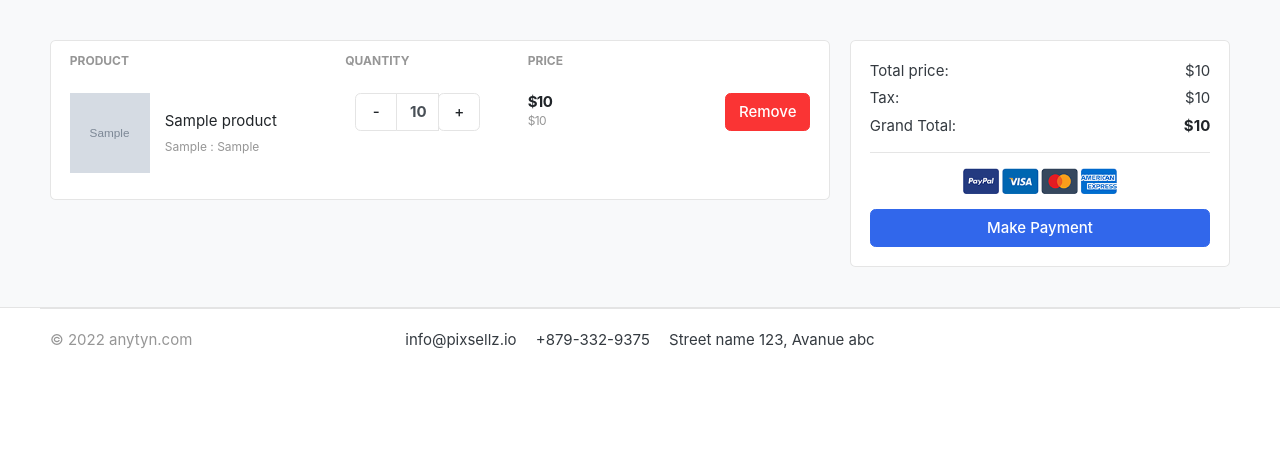
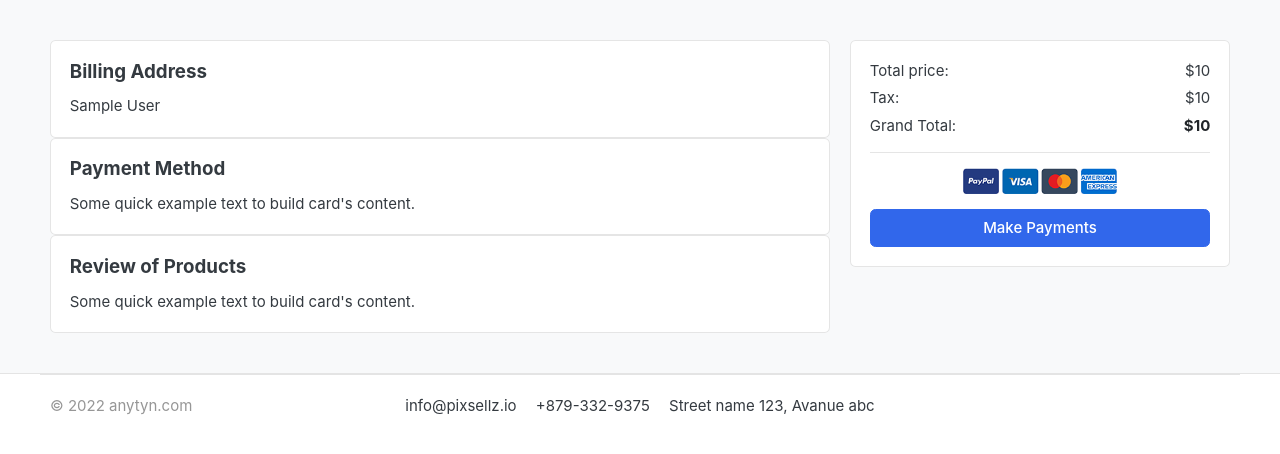
Before and after one commit to ikechiauxtynokorie/anytyn-django, a Django app: template templates/orders/payments.html in a window 1280 px wide. Shown: the part 124-578 px from the top of the page. Run offline with Django 3.2, Linux system fonts and the light colour scheme; the template is opened without the code that fills it: most values are stand-ins (such as "Sample title", 1, 10 or a date in 2020); grey boxes marked "Sample" are stand-in pictures; some libraries are stand-ins or nearby versions; some web fonts are replaced.

Commit message:
payments orders

```diff
--- a/orders/models.py
+++ b/orders/models.py
@@ -48,6 +48,10 @@ class Order(models.Model):
     created_at = models.DateTimeField(auto_now_add=True)
     update_at = models.DateTimeField(auto_now=True)
 
+
+    def full_name(self):
+        return f'(self.first_name) (self.last_name)'
+
     def __str__(self):
         return self.first_name
 
--- a/templates/orders/payments.html
+++ b/templates/orders/payments.html
@@ -14,83 +14,26 @@
     <!-- ============================ COMPONENT 1 ================================= -->
 
     <div class="row">
-        <aside class="col-lg-8">
-    <div class="card">
-    <table class="table table-borderless table-shopping-cart">
-    <thead class="text-muted">
-    <tr class="small text-uppercase">
-      <th scope="col">Product</th>
-      <th scope="col" width="120">Quantity</th>
-      <th scope="col" width="120">Price</th>
-      <th scope="col" class="text-right" width="200"> </th>
-    </tr>
-    </thead>
-    <tbody>
-
-    {% for cart_item in cart_items %}
-    <tr>
-
-        <td>
-            <figure class="itemside align-items-center">
-                <div class="aside"><img src="{{ cart_item.product.product_Image.url }}" class="img-sm"></div>
-                <figcaption class="info">
-                    <a href="{{ cart_item.product.get_url }}" class="title text-dark">{{ cart_item.product.product_name }}</a>
-                    <p class="text-muted small">
-                        {% if cart_item.variations.all %}
-
-                          {% for item in cart_item.variations.all %}
-
-                           {{ item.variation_category | capfirst }} : {{item.variation_value |capfirst }} <br>
-
-                          {% endfor %}
-
-                        {% endif %}
-                    </p>
-                </figcaption>
-            </figure>
-        </td>
-
-        <td>
-
-            <!-- col.// -->
-                        <div class="col">
-                            <div class="input-group input-spinner">
-                                <div class="input-group-prepend">
-                                <a href = "{% url 'remove_cart' cart_item.product.id cart_item.id %}" class="btn btn-light" type="button" id="button-minus"><i class="fa-solid fa-minus"></i>-</a>
-                                </div>
-                                <input type="text" class="form-control"  value="{{ cart_item.quantity }}">
-                                <div class="input-group-append">
-                                <form action = "{% url 'add_cart' cart_item.product.id %}" method = "POST">
-                                    {% csrf_token %}
-                                    {% for item in cart_item.variations.all %}
-                                    <input  type ="hidden" name = "{{ item.variation_category | lower }}" value = "{{ item.variation_value | capfirst}}">
-                                    {% endfor %}
-
-
-                                    <button class="btn btn-light" type="submit" id="button-plus"><i class="fa-solid fa-plus"></i> + </button>
-                                </form>
-                                </div>
-                            </div> <!-- input-group.// -->
-                        </div> <!-- col.// -->
-        </td>
-        <td>
-            <div class="price-wrap">
-                <var class="price">${{ cart_item.sub_total }}</var>
-                <small class="text-muted"> ${{ cart_item.product.price }} </small>
-            </div> <!-- price-wrap .// -->
-        </td>
-        <td class="text-right">
-        <a href="{% url 'remove_cart_item' cart_item.product.id cart_item.id %}" onClick='return confirm("Are you sure you want to remove this item? ")'  class="btn btn-danger"> Remove</a>
-        </td>
-
-    </tr>
-    {% endfor %}
-
-    </tbody>
-
-    </table>
-
-    </div> <!-- card.// -->
+    <aside class="col-lg-8">
+        <div class="card">
+            <div class="card-body">
+              <h5 class="card-title">Billing Address</h5>
+              <p class="card-text"> {{ order.full_name }} </p>
+            </div>
+        </div>
+        <div class="card">
+            <div class="card-body">
+              <h5 class="card-title">Payment Method</h5>
+              <p class="card-text">Some quick example text to build card's content.</p>
+            </div>
+        </div>
+        <div class="card">
+            <div class="card-body">
+              <h5 class="card-title">Review of Products</h5>
+              <p class="card-text">Some quick example text to build card's content.</p>
+            </div>
+        </div>
+     <!-- card.// -->
 
         </aside> <!-- col.// -->
         <aside class="col-lg-4">
@@ -113,7 +56,7 @@
                 <p class="text-center mb-3">
                     <img src="{% static './images/misc/payments.png'%}" height="26">
                 </p>
-                <a href="{% url 'checkout' %}" class="btn btn-primary btn-block"> Make Payment </a>
+                <a href="{% url 'checkout' %}" class="btn btn-primary btn-block"> Make Payments </a>
 
             </div> <!-- card-body.// -->
             </div> <!-- card.// -->
```
Also changed, not shown: orders/views.py (+12 -2 lines).
